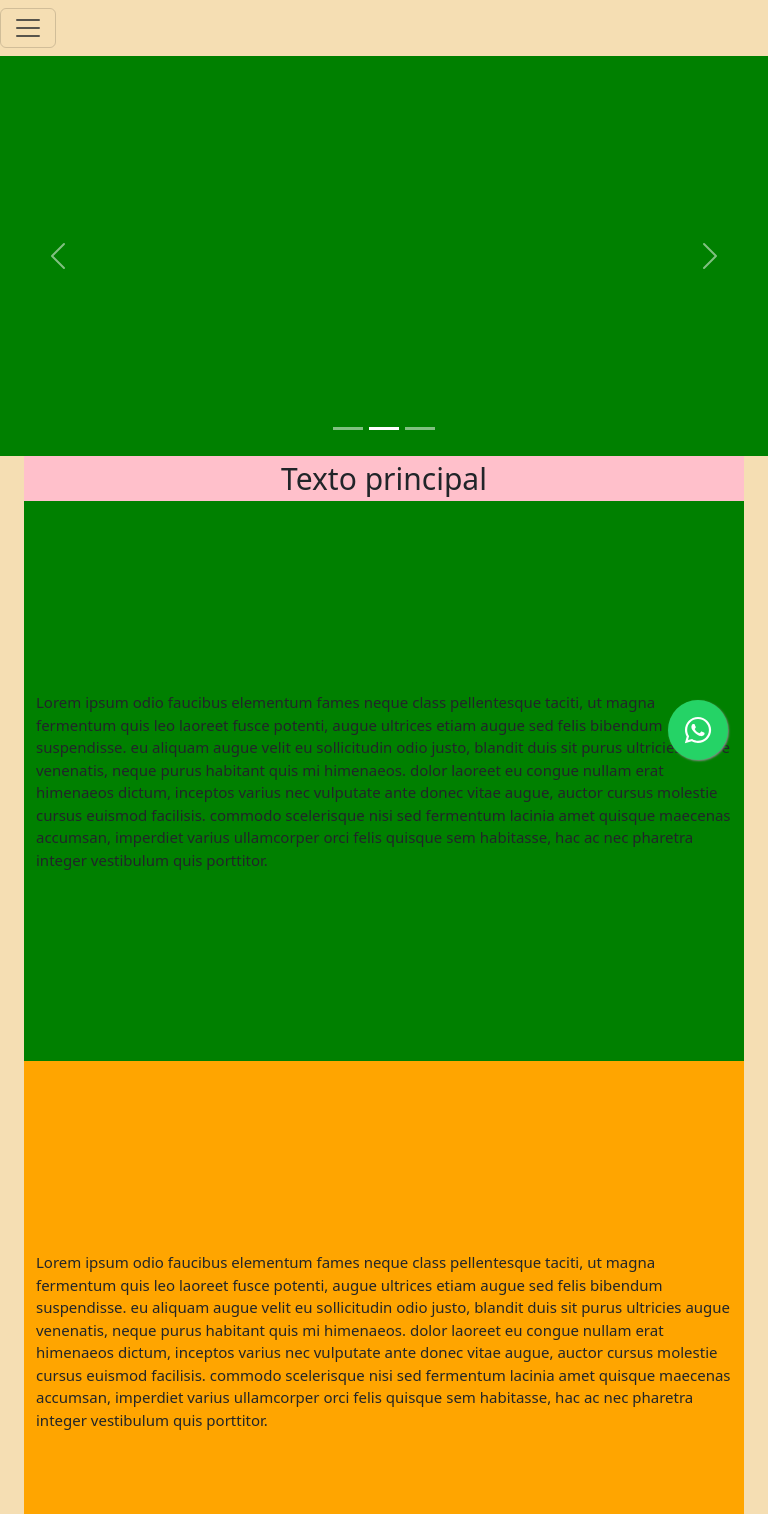
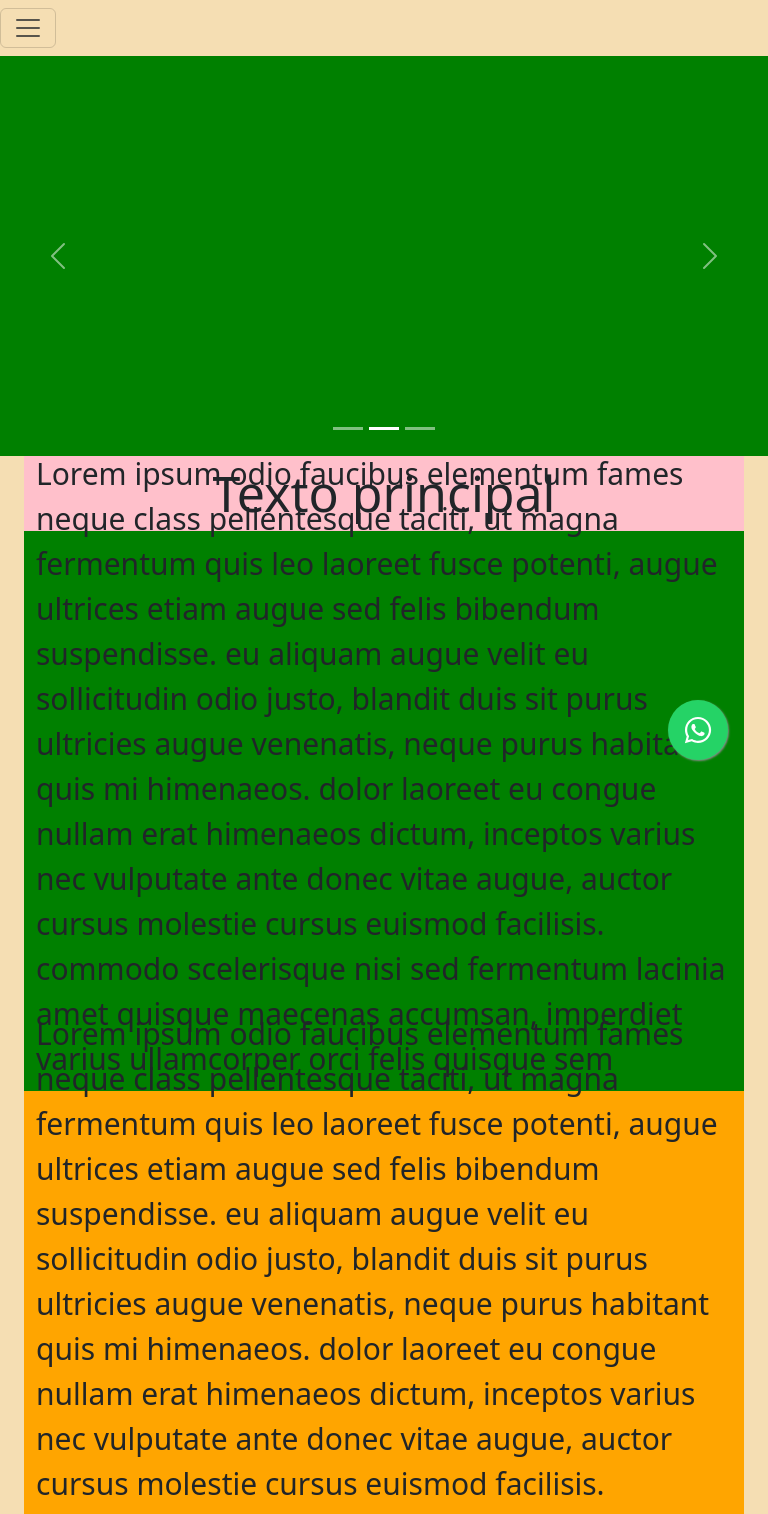
Before and after one commit to fabiogarbato/template-site, a React (Create React App) app: page / in a window 768 px wide. Shown: the top 1514 px of the page. Built offline with nearby package versions, Linux system fonts and the light colour scheme.

Commit message:
Ajustes de responsividade

```diff
--- a/src/index.css
+++ b/src/index.css
@@ -61,7 +61,22 @@ html, body {
 }
 
 
-@media (max-width: 768px) {
+@media (min-width: 587px) and (max-width: 768px) {
+  .background-section, .background-section2 {
+      min-height: 40vh;
+  }
+
+  .text-first{
+    font-size: 50px;
+    text-align: center;
+  }
+
+  .text-before{
+    font-size: 30px;
+  }
+}
+
+@media (max-width: 586px) {
   .background-section, .background-section2 {
       min-height: 40vh;
   }
```
